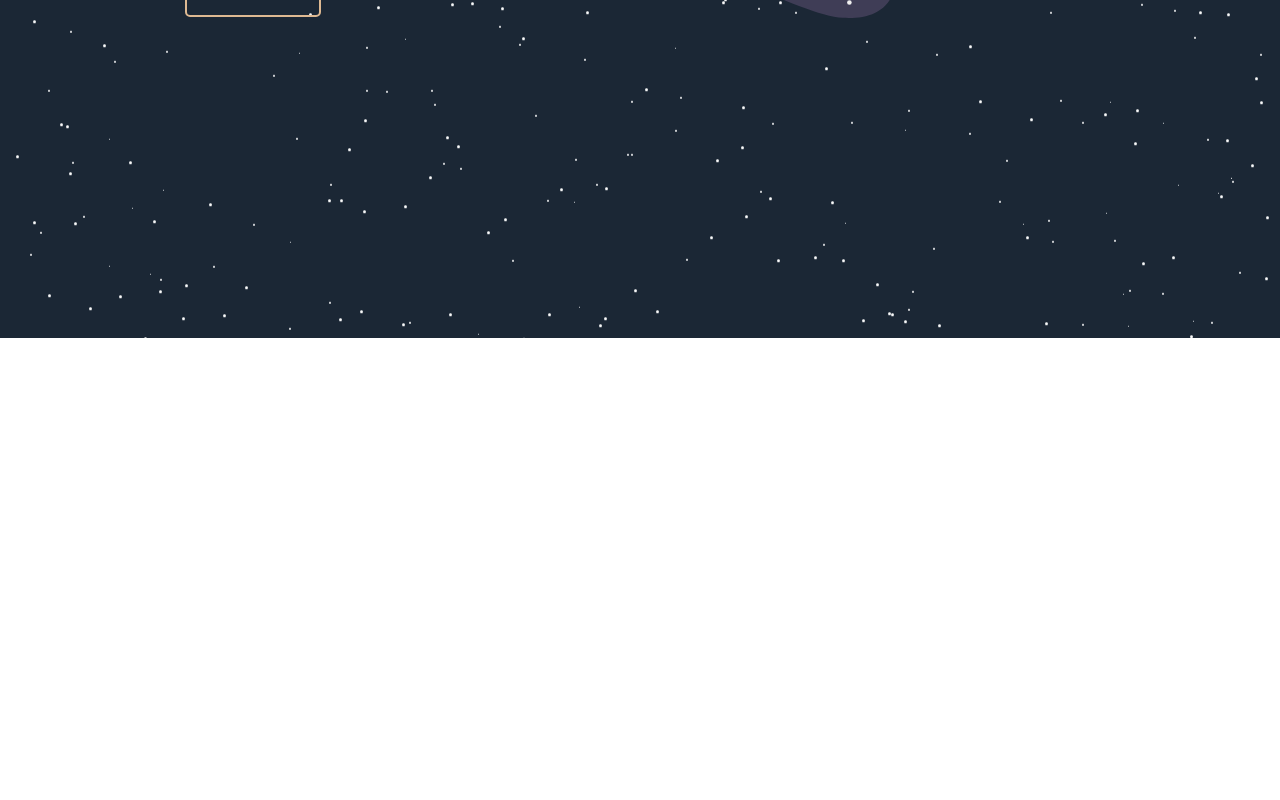
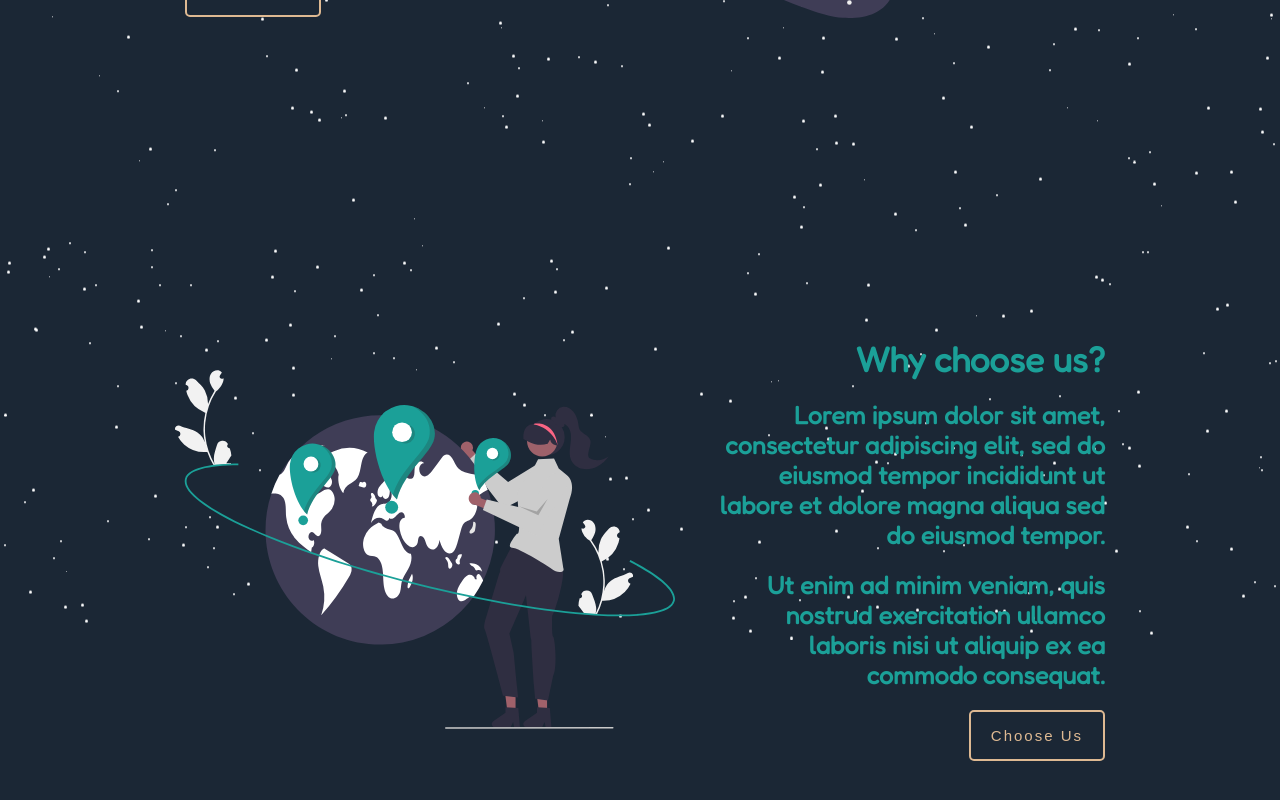
Before and after one commit to ChristopherBenton145/space-landing-page, a React (Create React App) app: page / in a window 1280 px wide. Shown: the part 1270-2070 px from the top of the page. Before the commit the page ends 1608 px from the top, so only its background shows below. Built offline with nearby package versions, Linux system fonts and the light colour scheme.

Commit message:
Finished article 2

```diff
--- /dev/null
+++ b/src/components/Content/Article2.js
@@ -0,0 +1,15 @@
+function Article2() {
+  return (
+    <article className="article-2">
+      <img src="./images/world.svg"></img>
+      <div className="content">
+          <h3>Why choose us?</h3>
+          <h4>Lorem ipsum dolor sit amet, consectetur adipiscing elit, sed do eiusmod tempor incididunt ut labore et dolore magna aliqua sed do eiusmod tempor.</h4>
+          <h4>Ut enim ad minim veniam, quis nostrud exercitation ullamco laboris nisi ut aliquip ex ea commodo consequat.</h4>
+          <button className="button">Choose Us</button>
+      </div>
+    </article>
+  );
+}
+
+export default Article2;
--- a/src/components/Content/Content.js
+++ b/src/components/Content/Content.js
@@ -1,9 +1,11 @@
 import Article1 from './Article1';
+import Article2 from './Article2';
 
 function Content() {
   return (
     <>
       <Article1 />
+      <Article2 />
     </>
   );
 }
--- a/src/index.scss
+++ b/src/index.scss
@@ -1,10 +1,11 @@
 @import "./styles/App.scss";
+@import "./styles/Header/Background.scss";
 @import "./styles/Header/Header.scss";
-@import "./styles/Header/Background.scss";
 @import "./styles/Header/Nav.scss";
 @import "./styles/Header/Navbar1.scss";
 @import "./styles/Header/Navbar2.scss";
 @import "./styles/Content/Content.scss";
 @import "./styles/Content/Article1.scss";
+@import "./styles/Content/Article2.scss";
 
 @import url("https://fonts.googleapis.com/css2?family=Fredoka&display=swap");
--- /dev/null
+++ b/src/styles/Content/Article2.scss
@@ -0,0 +1,88 @@
+.article-2 {
+  display: flex;
+  justify-content: center;
+  flex-wrap: wrap;
+  gap: 30px;
+  color: #1ba098;
+  text-align: end;
+  width: 90%;
+  margin: auto;
+  margin-bottom: 40vh;
+
+  .content {
+    width: 80%;
+
+    h3 {
+      font-size: 35px;
+      margin: 0px;
+    }
+
+    h4 {
+      font-size: 25px;
+      margin: 0px;
+      margin-top: 20px;
+      margin-bottom: 20px;
+    }
+  }
+
+  img {
+    width: 75%;
+    max-width: 500px;
+  }
+
+  .button {
+    display: block;
+    color: #deb992;
+    background: none;
+    border: 2px solid #deb992;
+    border-radius: 5px;
+    font-size: 15px;
+    letter-spacing: 2px;
+    margin: auto;
+    padding: 15px 20px;
+    transition: 0.5s;
+
+    &:hover {
+      background: #deb992;
+      color: #050801;
+      transform: scale(1.1);
+      cursor: pointer;
+    }
+  }
+}
+
+@media (min-width: 800px) {
+  .article-2 {
+    .content {
+      width: 45%;
+      max-width: 400px;
+    }
+
+    img {
+      width: 45%;
+    }
+
+    .button {
+      display: inline-block;
+    }
+  }
+}
+
+@media (min-width: 1300px) {
+  .article-2 {
+    gap: 150px;
+
+    .content {
+      width: 45%;
+      max-width: 400px;
+
+      h3 {
+        font-size: 40px;
+      }
+
+      h4 {
+        font-size: 30px;
+      }
+    }
+  }
+}
--- a/src/styles/Header/Background.scss
+++ b/src/styles/Header/Background.scss
@@ -16,7 +16,7 @@ $bs-medium: multiple-bs(600);
 $bs-large: multiple-bs(800);
 
 #stars {
-  position: absolute;
+  position: fixed;
   top: 0px;
   left: 0px;
   animation: float-stars linear infinite;
@@ -69,11 +69,9 @@ $bs-large: multiple-bs(800);
 @keyframes float-stars {
   from {
     transform: translateY(0px);
-    // transform: translateY(100px);
   }
 
   to {
-    transform: translateY(-1000px);
-    // transform: translateY(-2000px);
+    transform: translateY(-2000px);
   }
 }
```
Also changed, not shown: public/images/world.svg (added).
